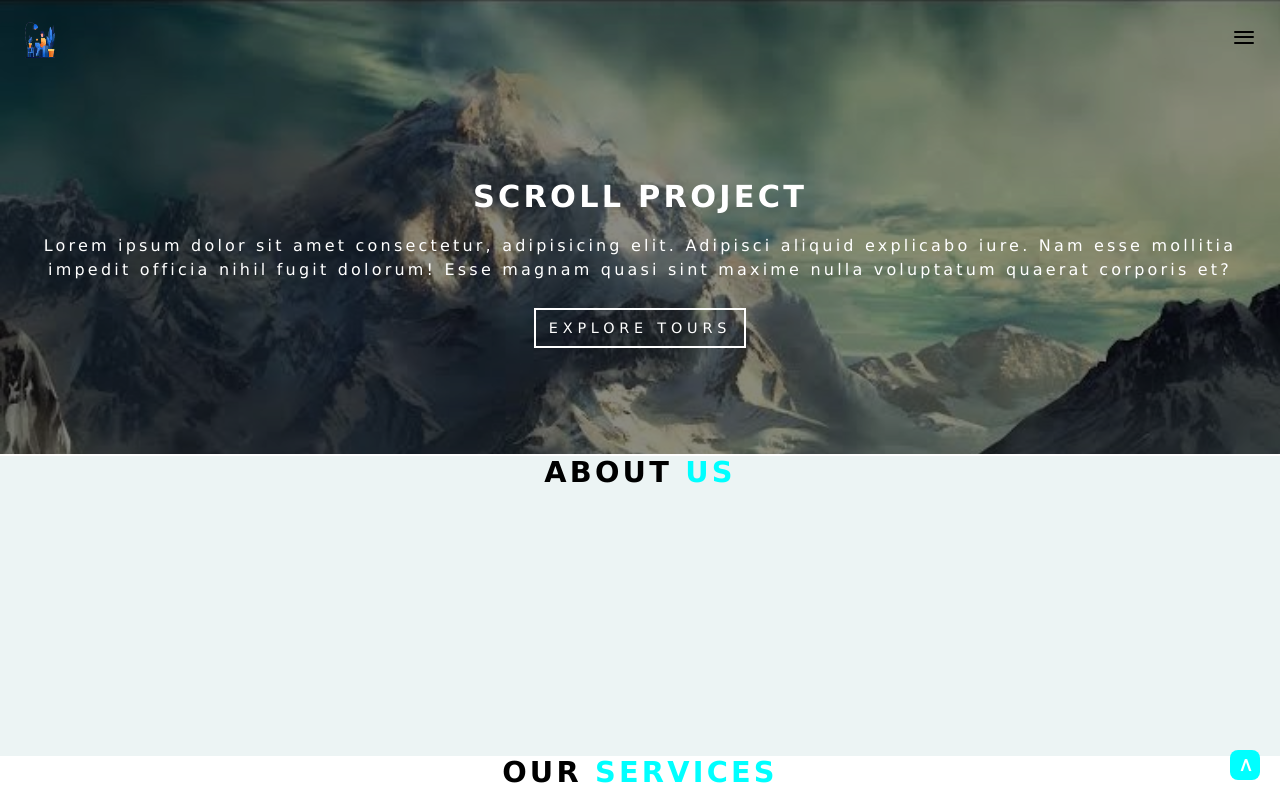
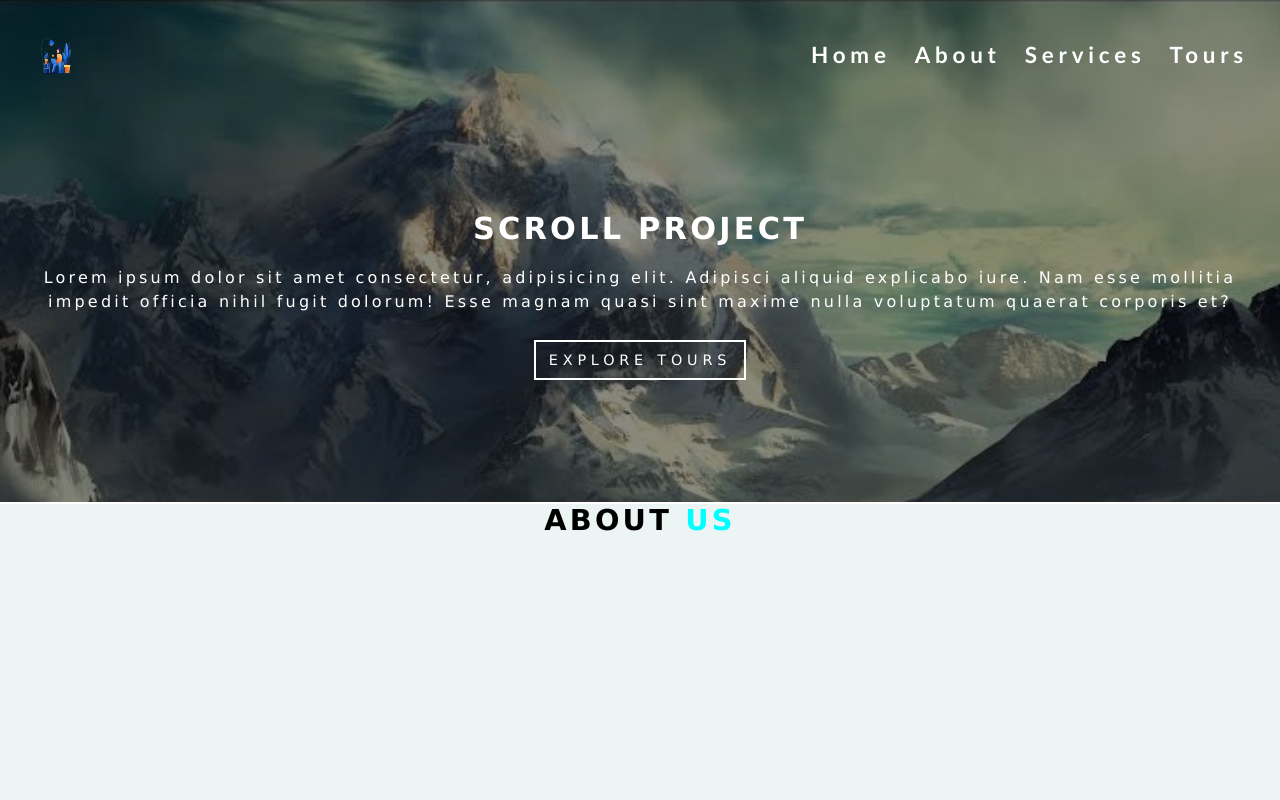
Before and after one commit to daisy28/Jtp, a website: page projects/scroll/index.html in a window 1280 px wide. Shown: the top 800 px of the page. Drawn offline with Linux system fonts and the light colour scheme.

Commit message:
Feat: implemented scroll behaviour

```diff
--- a/projects/scroll/index.html
+++ b/projects/scroll/index.html
@@ -20,17 +20,17 @@
                     </div>
                </div>
                <div class="menu_links">
-                    <a href="#home">Home</a>
-                    <a href="#about">About</a>
-                    <a href="#services">Services</a>
-                    <a href="#tours">Tours</a>
+                    <a href="#home" class="scroll_link">Home</a>
+                    <a href="#about" class="scroll_link">About</a>
+                    <a href="#services" class="scroll_link">Services</a>
+                    <a href="#tours" class="scroll_link">Tours</a>
                </div>
           </nav>
 
           <div class="header_info">
                <h1>scroll project</h1>
                <p>Lorem ipsum dolor sit amet consectetur, adipisicing elit. Adipisci aliquid explicabo iure. Nam esse mollitia impedit officia nihil fugit dolorum! Esse magnam quasi sint maxime nulla voluptatum quaerat corporis et?</p>
-               <a href="#tours">explore tours</a>
+               <a href="#tours" class="scroll_link">explore tours</a>
           </div>
      </header>
 
@@ -44,7 +44,7 @@
           <section id="tours" class="tours">
                <h1>Featured <span>tours</span></h1>
           </section>
-          <a  href="#home" class="top_btn" id="home"><p>&lt;</p><a/>
+          <a  href="#home" class="top_btn scroll_link" id=""><p>&lt;</p><a/>
      </main>
 
      <footer class="footer">
--- a/projects/scroll/script.d.ts
+++ b/projects/scroll/script.d.ts
@@ -1,3 +1,7 @@
+declare const navBar: HTMLElement;
 declare const menuToggle: HTMLElement;
 declare const menuLink: HTMLElement;
+declare const topBtn: HTMLElement;
 declare const date: HTMLElement;
+declare const links: NodeListOf<HTMLAnchorElement>;
+declare const navHeight: number;
--- a/projects/scroll/script.js
+++ b/projects/scroll/script.js
@@ -1,8 +1,34 @@
 "use strict";
+const navBar = document.querySelector(".nav");
 const menuToggle = document.querySelector(".menu_toggle");
 const menuLink = document.querySelector(".menu_links");
+const topBtn = document.querySelector(".top_btn");
 const date = document.querySelector(".date");
 date.innerHTML = `${new Date().getFullYear()}`;
 menuToggle.addEventListener("click", () => {
     menuLink.classList.toggle("show_menu_links");
 });
+const links = menuLink.querySelectorAll("a");
+links.forEach(link => {
+    link.addEventListener("click", () => {
+        menuLink.classList.remove("show_menu_links");
+    });
+});
+const navHeight = navBar.getBoundingClientRect().height;
+// console.log(navHeight)
+window.addEventListener("scroll", () => {
+    console.log(navHeight);
+    if (scrollY >= 300) {
+        topBtn.classList.add("show_top_btn");
+    }
+    else {
+        topBtn.classList.remove("show_top_btn");
+    }
+    if (scrollY > navHeight) {
+        navBar.classList.add("fixed_nav");
+    }
+    else {
+        navBar.classList.remove("fixed_nav");
+    }
+});
+// console.log(navHeight)
--- a/projects/scroll/style.css
+++ b/projects/scroll/style.css
@@ -27,6 +27,17 @@ header {
 
 .nav {
      padding: 1rem;
+}
+
+.fixed_nav {
+     position: fixed;
+     background-color: #fff;
+     box-shadow: 0px 0px 10px #a7a3a3;
+     right: 0;
+     top: 0;
+     left: 0;
+     z-index: 2;
+     margin-bottom: 4rem;
 }
 
 .nav_div {
@@ -101,6 +112,10 @@ header {
      line-height: 42px;
 }
 
+.fixed_nav .menu_links a {
+     color: #000;
+}
+
 .menu_links a:hover {
      color: aqua;
      transition: all;
@@ -147,7 +162,7 @@ header {
 .about,
 .services,
 .tours {
-     height: 300px;
+     height: 500px;
      background-color: rgba(224, 237, 237, 0.609);
 }
 
@@ -173,10 +188,14 @@ header {
 }
 
 .top_btn {
+     display: none;
+}
+
+.show_top_btn {
      background-color: aqua;
      position: fixed;
-     bottom: 20px;
-     right: 20px;
+     bottom: 30px;
+     right: 30px;
      width: 30px;
      height: 30px;
      border-radius: 8px;
@@ -207,3 +226,32 @@ header {
      line-height: 28px;
      height: 180px;
 }
+
+@media screen and (min-width:768px) {
+     .nav {
+          padding: 2rem;
+          display: flex;
+          justify-content: space-between;
+          align-items: center;
+     }
+
+     .nav_div {
+          margin-bottom: 0;
+     }
+
+     .menu_toggle {
+          display: none;
+     }
+
+     .menu_links {
+          display: flex;
+          justify-content: space-between;
+          align-items: center;
+          gap: 1.5rem;
+          flex-direction: row;
+     }
+
+     .header_info {
+          padding: 2rem;
+     }
+}
```
Also changed, not shown: projects/scroll/script.ts (+29 -1 lines), 1 other file.
